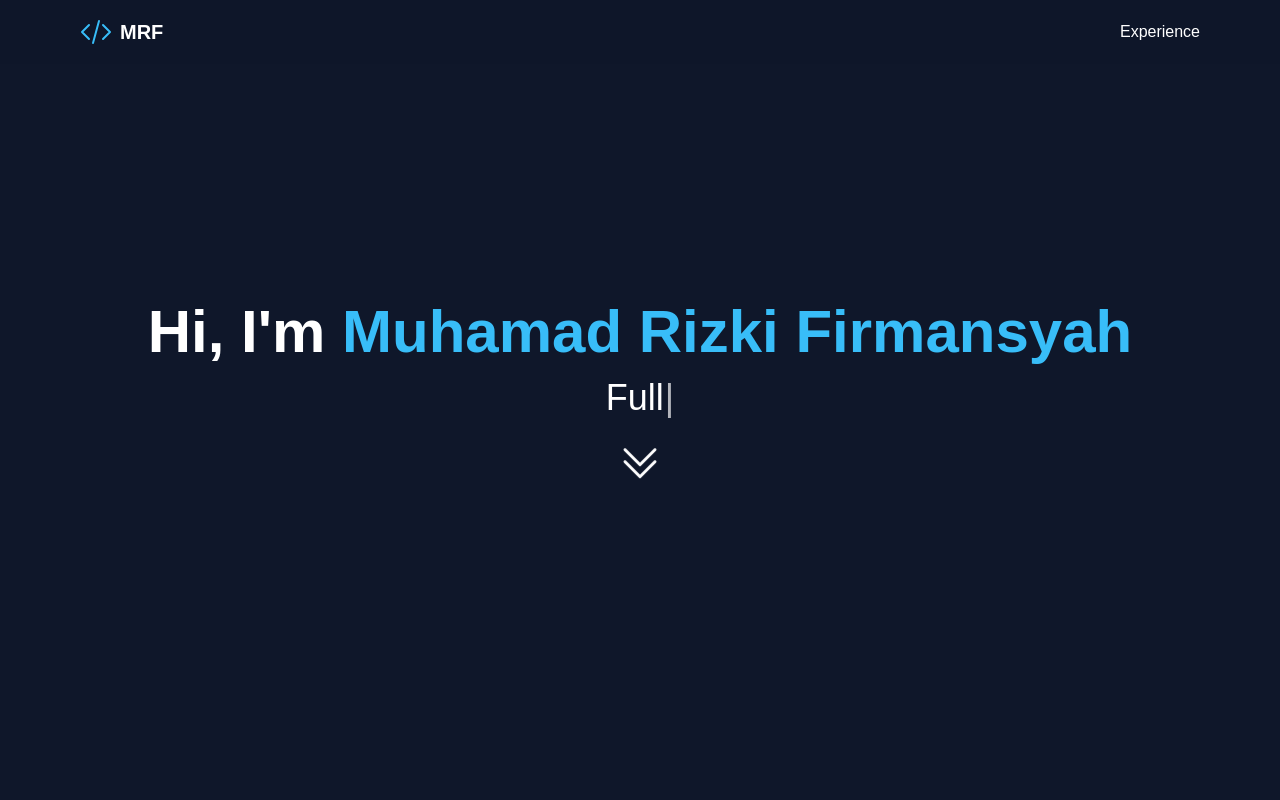
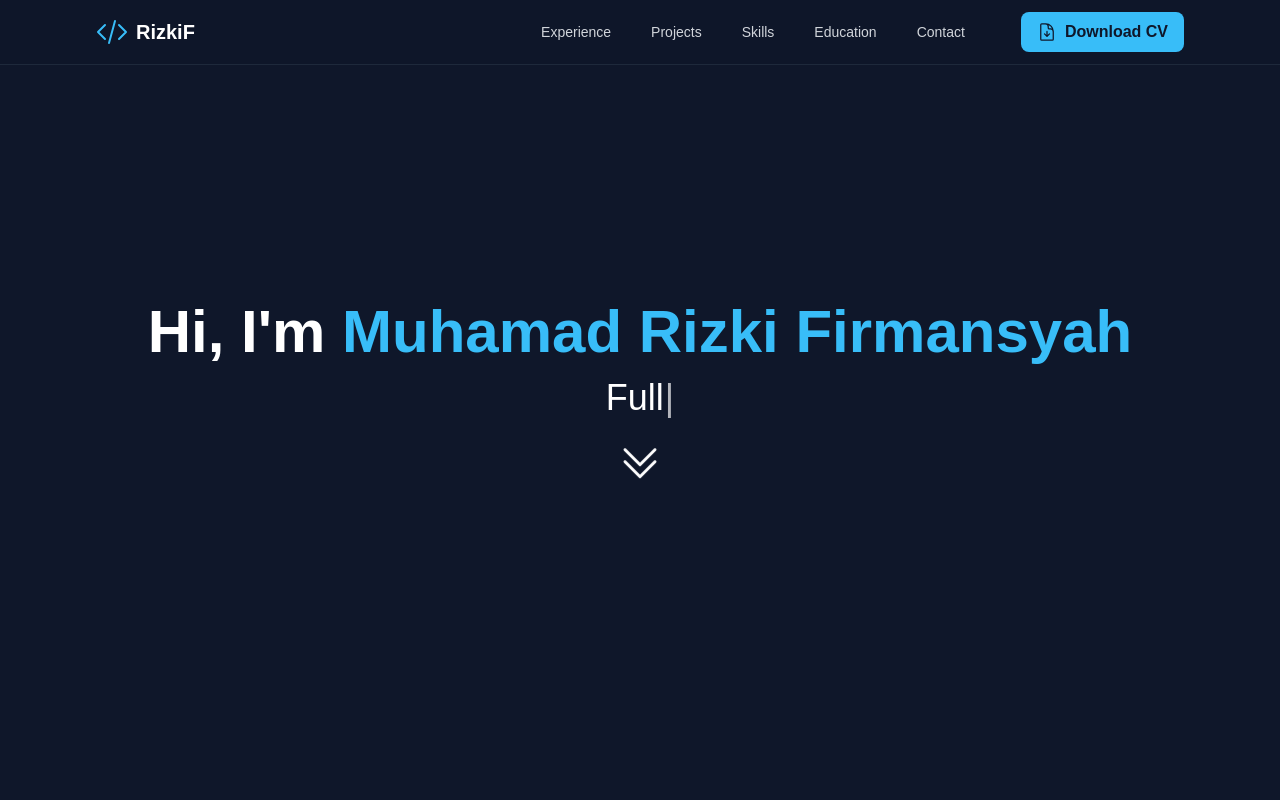
Before and after one commit to legenhand/portfolio-2025, a Next.js app: page / in a window 1280 px wide. Shown: the top 800 px of the page. Built offline with nearby package versions, Linux system fonts and the light colour scheme.

Commit message:
update some component

```diff
--- a/src/app/components/Navbar.jsx
+++ b/src/app/components/Navbar.jsx
@@ -1,37 +1,115 @@
 'use client';
 
-import { useRouter } from 'next/navigation';
-import { CodeBracketIcon } from '@heroicons/react/24/outline';
-// import CvButton from './CvButton';
+import { useState, useEffect } from 'react';
+import { CodeBracketIcon, Bars3Icon, XMarkIcon } from '@heroicons/react/24/outline';
+import CvButton from './button/CvButton';
+import Link from 'next/link';
+
+const navigation = [
+    { name: 'Experience', href: '#experience' },
+    { name: 'Projects', href: '#projects' },
+    { name: 'Skills', href: '#skills' },
+    { name: 'Education', href: '#education' },
+    { name: 'Contact', href: '#contact' },
+];
 
 export default function Navbar() {
-    const router = useRouter();
+    const [isOpen, setIsOpen] = useState(false);
+    const [activeSection, setActiveSection] = useState('');
 
-    const navigateWithTransition = (sectionId) => {
+    useEffect(() => {
+        const handleScroll = () => {
+            const sections = document.querySelectorAll('section');
+            sections.forEach(section => {
+                const sectionTop = section.offsetTop;
+                const sectionHeight = section.clientHeight;
+                if (window.scrollY >= sectionTop - sectionHeight / 3) {
+                    setActiveSection(section.id);
+                }
+            });
+        };
+
+        window.addEventListener('scroll', handleScroll);
+        return () => window.removeEventListener('scroll', handleScroll);
+    }, []);
+
+    const handleNavigation = (href) => {
+        setIsOpen(false);
         if (document.startViewTransition) {
             document.startViewTransition(() => {
-                router.push(`/#${sectionId}`);
-                document.getElementById(sectionId)?.scrollIntoView();
+                document.querySelector(href)?.scrollIntoView({ behavior: 'smooth' });
             });
         } else {
-            router.push(`/#${sectionId}`);
-            document.getElementById(sectionId)?.scrollIntoView();
+            document.querySelector(href)?.scrollIntoView({ behavior: 'smooth' });
         }
     };
 
     return (
-        <nav className="fixed w-full bg-primary/90 backdrop-blur z-50">
-            <div className="max-w-6xl mx-auto px-4 py-4">
-                <div className="flex items-center justify-between">
-                    <div className="flex items-center space-x-2">
+        <nav className="fixed w-full bg-primary/90 backdrop-blur z-50 border-b border-secondary">
+            <div className="max-w-6xl mx-auto px-4 sm:px-6 lg:px-8">
+                <div className="flex items-center justify-between h-16">
+                    {/* Logo Section */}
+                    <Link href="/" className="flex items-center gap-2" onClick={() => window.scrollTo(0, 0)}>
                         <CodeBracketIcon className="h-8 w-8 text-accent" />
-                        <span className="text-xl font-bold">MRF</span>
+                        <span className="text-xl font-bold text-white">RizkiF</span>
+                    </Link>
+
+                    {/* Desktop Navigation */}
+                    <div className="hidden md:flex items-center gap-8">
+                        <div className="flex items-center gap-6">
+                            {navigation.map((item) => (
+                                <button
+                                    key={item.name}
+                                    onClick={() => handleNavigation(item.href)}
+                                    className={`${
+                                        activeSection === item.href.slice(1)
+                                            ? 'text-accent border-b-2 border-accent'
+                                            : 'text-gray-300 hover:text-accent'
+                                    } px-2 py-4 text-sm font-medium transition-all`}
+                                >
+                                    {item.name}
+                                </button>
+                            ))}
+                        </div>
+                        <div className="ml-4">
+                            <CvButton />
+                        </div>
                     </div>
-                    <div className="hidden md:flex items-center space-x-8">
-                        <button onClick={() => navigateWithTransition('experience')} className="hover:text-accent transition">
-                            Experience
+
+                    {/* Mobile Menu Button */}
+                    <div className="md:hidden">
+                        <button
+                            onClick={() => setIsOpen(!isOpen)}
+                            className="p-2 rounded-md text-gray-300 hover:text-accent focus:outline-none"
+                        >
+                            {isOpen ? (
+                                <XMarkIcon className="h-6 w-6" aria-hidden="true" />
+                            ) : (
+                                <Bars3Icon className="h-6 w-6" aria-hidden="true" />
+                            )}
                         </button>
-                        {/*<CvButton />*/}
+                    </div>
+                </div>
+            </div>
+
+            {/* Mobile Menu */}
+            <div className={`md:hidden ${isOpen ? 'block' : 'hidden'}`}>
+                <div className="px-2 pt-2 pb-3 space-y-1">
+                    {navigation.map((item) => (
+                        <button
+                            key={item.name}
+                            onClick={() => handleNavigation(item.href)}
+                            className={`${
+                                activeSection === item.href.slice(1)
+                                    ? 'bg-secondary text-accent'
+                                    : 'text-gray-300 hover:bg-secondary hover:text-accent'
+                            } block px-3 py-2 rounded-md text-base font-medium w-full text-left`}
+                        >
+                            {item.name}
+                        </button>
+                    ))}
+                    <div className="px-3 py-2">
+                        <CvButton />
                     </div>
                 </div>
             </div>
--- /dev/null
+++ b/src/app/components/button/CvButton.jsx
@@ -0,0 +1,17 @@
+'use client';
+
+import { DocumentArrowDownIcon } from '@heroicons/react/24/outline';
+
+export default function CvButton() {
+    return (
+        <a
+            href="/cv_m_rizki_f.pdf"
+            download="CV_Muhamad_Rizki_Firmansyah_2025.pdf"
+            className="inline-flex items-center gap-2 px-4 py-2 bg-accent text-primary rounded-lg hover:bg-accent/90 transition-all duration-300 font-semibold group"
+            aria-label="Download CV"
+        >
+            <DocumentArrowDownIcon className="h-5 w-5 transition-transform group-hover:scale-110" />
+            <span className="hidden sm:inline-block">Download CV</span>
+        </a>
+    );
+}
--- a/src/app/page.js
+++ b/src/app/page.js
@@ -14,8 +14,8 @@ export default function Home() {
         <main>
           <Hero />
           <Experience />
-          <Skills />
           <Projects />
+            <Skills />
           <Education />
           <Contact />
         </main>
```
Also changed, not shown: 1 other file (tests, documents, lock files or other folders).
